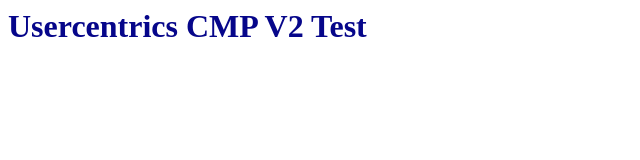
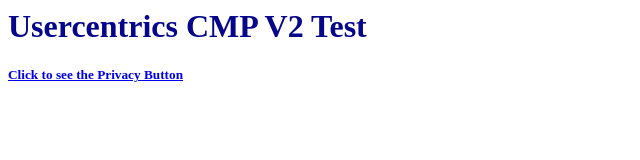
Before and after one commit to ucMargie/margie, a plain HTML site: page impCMP/HideButtonOnSpecificPage.html in a window 1280 px wide. Shown: the whole page, without its empty margins (0-640 px from the left). Drawn offline with Linux system fonts and the light colour scheme.

Commit message:
Update HideButtonOnSpecificPage.html

```diff
--- a/impCMP/HideButtonOnSpecificPage.html
+++ b/impCMP/HideButtonOnSpecificPage.html
@@ -11,5 +11,7 @@
 
 <body>
  <h1 style="color: #06068a;">Usercentrics CMP V2 Test </h1>
+    <h5> <a href="https://ucmargie.github.io/margie/impCMP/showButtonOnSpecificP.html">Click to see the Privacy Button</a></h5>
+
 </body>
 </html>
```
